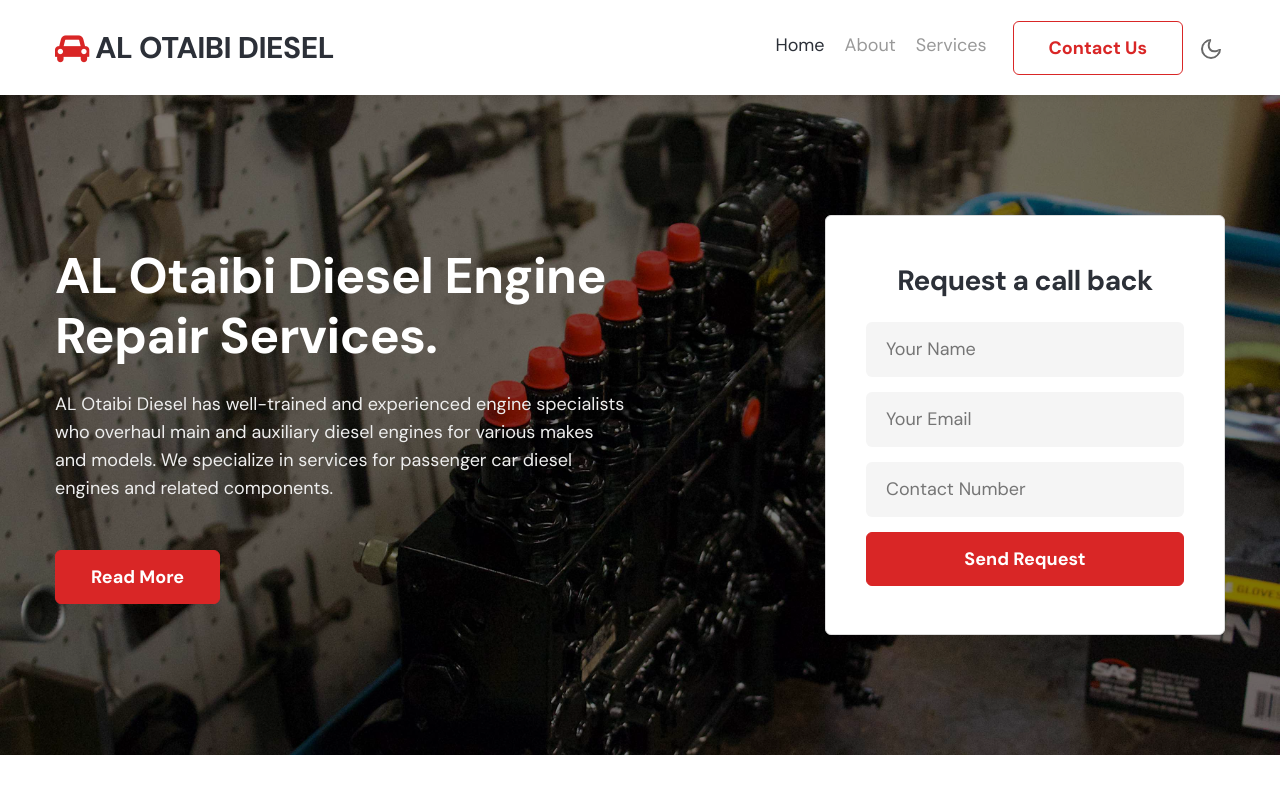
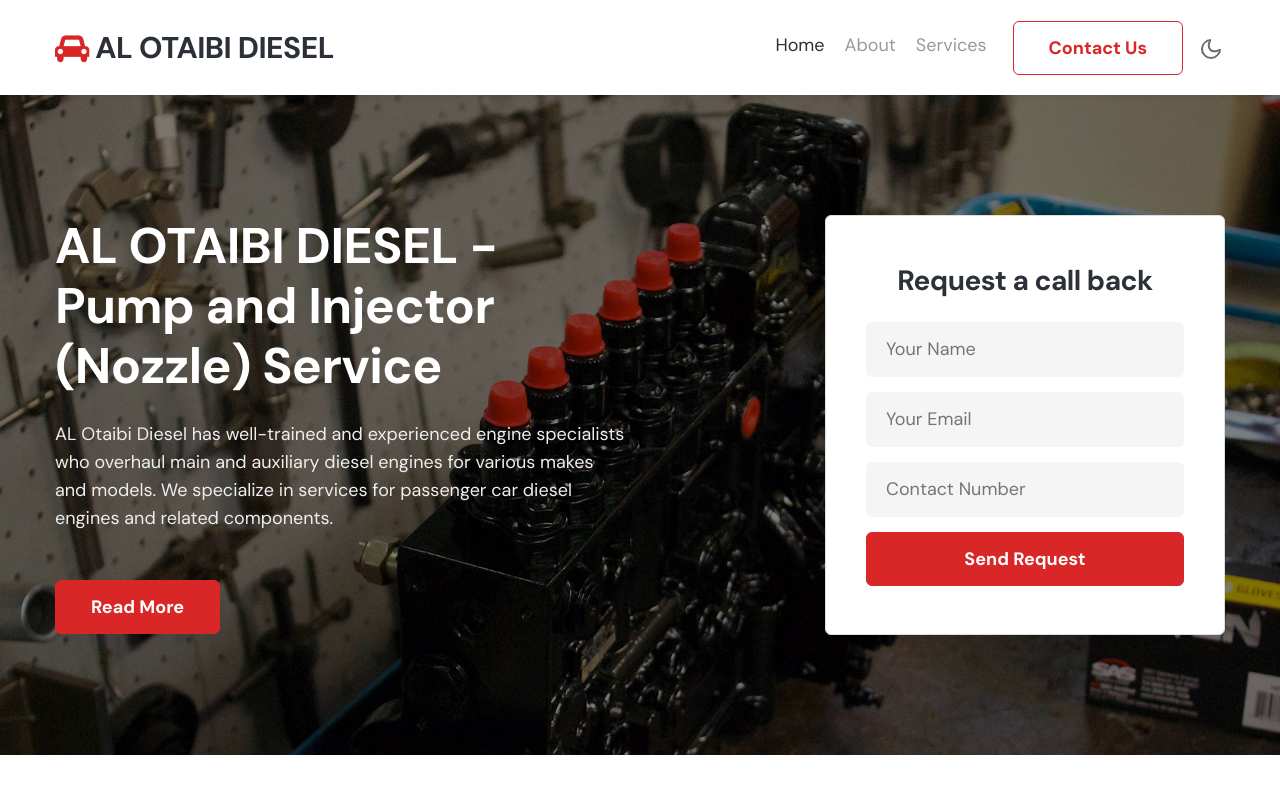
Before and after one commit to otaibidiesel/otaibidiesel.github.io, a plain HTML site: page index.html in a window 1280 px wide. Shown: the top 800 px of the page. Drawn offline with Linux system fonts and the light colour scheme.

Commit message:
change name

```diff
--- a/index.html
+++ b/index.html
@@ -74,7 +74,7 @@
     <div class="container py-lg-5 py-md-4">
         <div class="row align-items-center py-lg-4 py-md-3">
             <div class="col-lg-6 col-sm-12">
-                <h3 class="mb-md-4 mb-3">AL Otaibi Diesel Engine Repair Services.</h3>
+                <h3 class="mb-md-4 mb-3">AL OTAIBI DIESEL - Pump and Injector (Nozzle) Service</h3>
                 <p>AL Otaibi Diesel has well-trained and experienced engine specialists who overhaul main and auxiliary diesel engines for various makes and models. We specialize in services for passenger car diesel engines and related components.</p>
                 <div class="mt-sm-5 mt-4">
                     <a class="btn btn-primary btn-style" href="about.html"> Read More </a>
```
Also changed, not shown: contact.html (+1 -1 lines).
